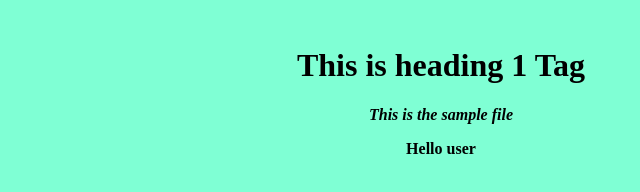
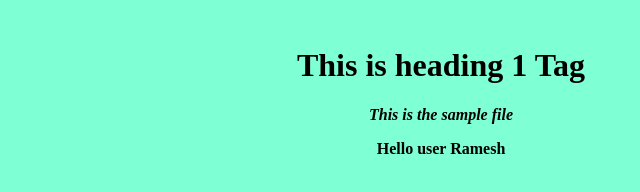
Before and after one commit to harshanp2003/Sample, a plain HTML site: page index.html in a window 1280 px wide. Shown: the full height of the page, 199-839 px from the left. Drawn offline with Linux system fonts and the light colour scheme.

Commit message:
Added Ramesh as user

```diff
--- a/index.html
+++ b/index.html
@@ -12,7 +12,7 @@
     <center>
         <h1>This is heading 1 Tag</h1>
         <p style="font-weight: 700;"><i>This is the sample file</i></p>
-        <b>Hello user</b>
+        <b>Hello user Ramesh</b>
 
     </center>
 
```
